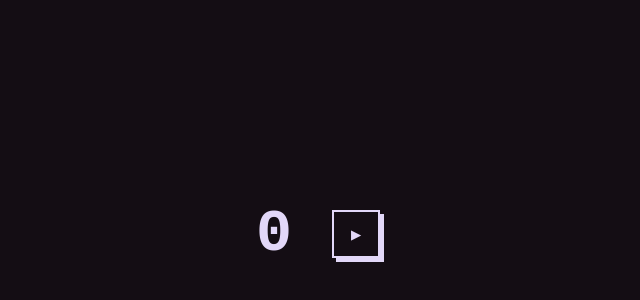
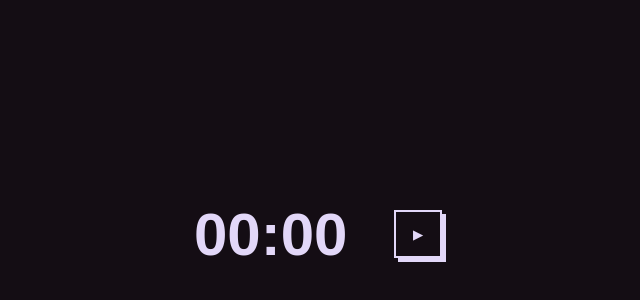
Before and after one commit to gustavofsantos/timer-xstate-demo, a React (Create React App) app: page / in a window 1280 px wide. Shown: the part 166-466 px from the top of the page, without its empty margins (322-962 px from the left). Built offline with nearby package versions, Linux system fonts and the light colour scheme.

Commit message:
timer 3 - Format time

```diff
--- a/src/components/Timer.js
+++ b/src/components/Timer.js
@@ -5,6 +5,7 @@ import IconStop from './IconStop'
 import { createTimerMachine } from '../machines/timer-machine'
 
 import './timer.css'
+import { formatTime } from '../utils'
 
 function useTimer() {
   const [current, send] = useMachine(createTimerMachine())
@@ -23,12 +24,8 @@ export default function Timer() {
 
   return (
     <div className="timer">
-      <h1
-        className={
-          'timer__counter' + (state.matches('paused') ? ' blinking' : '')
-        }
-      >
-        {value}
+      <h1 className={'timer__counter' + (state.matches('paused') ? ' blinking' : '')}>
+        {formatTime(value)}
       </h1>
 
       <div className="timer__buttons">
--- a/src/components/timer.css
+++ b/src/components/timer.css
@@ -7,9 +7,11 @@
 }
 
 .timer__counter {
+  text-align: left;
   color: var(--text-color);
   font-weight: 700;
   font-size: 60px;
+  width: 160px;
 }
 
 .timer__buttons {
--- a/src/index.css
+++ b/src/index.css
@@ -7,7 +7,7 @@
 
 body {
   margin: 0;
-  font-family: monospace;
+  font-family: sans-serif;
   -webkit-font-smoothing: antialiased;
   -moz-osx-font-smoothing: grayscale;
 }
--- /dev/null
+++ b/src/utils.js
@@ -0,0 +1,6 @@
+export const formatTime = (time) => {
+  const minutes = Math.floor(time / 60)
+  const seconds = time - minutes * 60
+
+  return `${String(minutes).padStart(2, '0')}:${String(seconds).padStart(2, '0')}`
+}
```
Also changed, not shown: .prettierrc.js.
